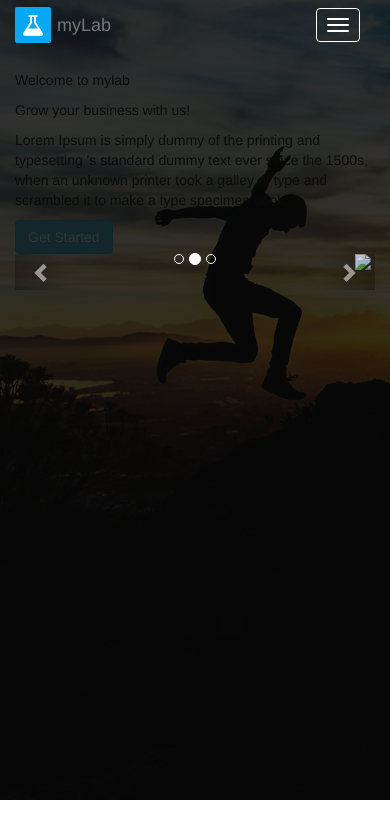
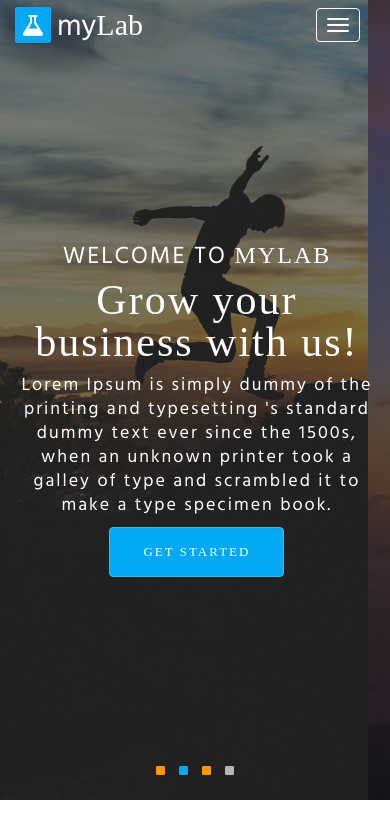
Before and after one commit to nakhaev/myLab, a website: page app/index.html in a window 390 px wide. Drawn offline with nearby package versions, Linux system fonts and the light colour scheme; a web font is replaced by a local one.

Commit message:
section start mobile complite

```diff
--- a/app/index.html
+++ b/app/index.html
@@ -45,7 +45,7 @@
       </header>
       <div class="greeting-wrapper">
         <div class="greeting">
-          <p class="welcome">Welcome to <span class="bold">mylab</span></p>
+          <h1 class="welcome">Welcome to <span class="bold">mylab</span></h1>
           <p class="tagline">Grow your business with us!</p>
           <p>Lorem Ipsum is simply dummy of the printing and typesetting 's standard dummy text ever since the 1500s, when an unknown printer took a galley of type and scrambled it to make a type specimen book.</p>
           <button type="button" class="btn btn-info">Get Started</button>
@@ -57,34 +57,24 @@
           <li data-target="#carousel-example-generic" data-slide-to="0" class="active"></li>
           <li data-target="#carousel-example-generic" data-slide-to="1"></li>
           <li data-target="#carousel-example-generic" data-slide-to="2"></li>
+          <li data-target="#carousel-example-generic" data-slide-to="3"></li>
         </ol>
 
         <!-- Wrapper for slides -->
         <div class="carousel-inner" role="listbox">
           <div class="item active">
-            <img src="..." alt="...">
-            <div class="carousel-caption">
-              ...
-            </div>
+            <div class="bg-slide slide1"></div>
           </div>
           <div class="item">
-            <img src="..." alt="...">
-            <div class="carousel-caption">
-              ...
-            </div>
+            <div class="bg-slide slide2"></div>
           </div>
-          ...
+          <div class="item">
+            <div class="bg-slide slide3"></div>
+          </div>
+          <div class="item">
+            <div class="bg-slide slide4"></div>
+          </div>
         </div>
-
-        <!-- Controls -->
-        <a class="left carousel-control" href="#carousel-example-generic" role="button" data-slide="prev">
-          <span class="glyphicon glyphicon-chevron-left" aria-hidden="true"></span>
-          <span class="sr-only">Previous</span>
-        </a>
-        <a class="right carousel-control" href="#carousel-example-generic" role="button" data-slide="next">
-          <span class="glyphicon glyphicon-chevron-right" aria-hidden="true"></span>
-          <span class="sr-only">Next</span>
-        </a>
       </div>
     </section>
 
--- a/app/less/myLabStyle.less
+++ b/app/less/myLabStyle.less
@@ -20,6 +20,9 @@
   }
 }
 
+@mainBlue: #03a9f4;
+@mainOrange: #ff9800;
+
 .font-face('Hind-Bold', normal, '../fonts/font_hind/Hind-Bold');
 .font-face('Hind-Light', normal, '../fonts/font_hind/Hind-Light');
 .font-face('Hind-Medium', normal, '../fonts/font_hind/Hind-Medium');
@@ -35,17 +38,10 @@
 .start {
 	position: relative;
 	max-height: 800px;
-	background: url('../img/startBg.jpg') left top/cover no-repeat;
 	height: 100vh;
-	.mask {
-		position: absolute;
-		top: 0;
-		right: 0;
-		bottom: 0;
-		left: 0;
-		background: rgba(0, 0, 0, 0.8);
-	}
 	.header {
+		position: relative;
+		z-index: 5;
 		.navbar {
 			background: transparent;
 			border: none;
@@ -53,14 +49,22 @@
 				.navbar-brand {
 					background: url('../img/logoImg.png') left center no-repeat;
 					padding: 0 0 0 42px;
-					line-height: 50px;
+					color: #fff;
+					font: 30px/50px 'Hind-Regular';
+					.bold {
+						font: 30px/50px 'Hind-Semibold';
+					}
 				}
-				.navbar-toggle {
+				.navbar-toggle, .navbar-toggle:hover, .navbar-toggle:focus {
 					border: 1px solid #fff;
+					background: transparent;
 					.icon-bar {
 						background-color: #fff;
 					}
 				}
+			}
+			.navbar-nav > li {
+				background: rgba(0, 0, 0, 0.9);
 			}
 			.navbar-nav > li > a {
 				color: #fff;
@@ -69,7 +73,110 @@
 			}
 			.navbar-nav > .active > a {
 				background: transparent;
-				border-bottom: 2px solid #03a9f4;
+				border-bottom: 2px solid @mainBlue;
+			}
+		}
+
+	}
+	.greeting-wrapper {
+		position: absolute;
+		top: 0;
+		right: 0;
+		bottom: 0;
+		left: 0;
+		text-align: center;
+		z-index: 4;
+		color: #fff;
+		.greeting {
+			display: inline-block;
+			vertical-align: middle;
+			max-width: 95%;
+			.welcome {
+				font: 24px/24px 'Hind-Regular';
+				text-transform: uppercase;
+				letter-spacing: 2px;
+				.bold {
+					font: 24px/24px 'Hind-Semibold';
+				}
+			}
+			.tagline {
+				font: 42px/42px 'Hind-Semibold';
+				letter-spacing: 2px;
+			}
+			p {
+				font: 18px/24px 'Hind-Regular'; //18px/24px
+				letter-spacing: 2px;
+			}
+			.btn-info {
+				background: @mainBlue;
+				font: 13px/48px 'Hind-Semibold';
+				text-transform: uppercase;
+				letter-spacing: 2px;
+				padding: 0 33px;
+				vertical-align: middle;
+			}
+		}
+	}
+	.greeting-wrapper::before {
+		display: inline-block;
+		content: "";
+		height: 100%;
+		vertical-align: middle;
+	}
+	.carousel {
+		position: absolute;
+		top: 0;
+		right: 0;
+		bottom: 0;
+		left: 0;
+		z-index: 2;
+		.carousel-indicators {
+			li {
+				width: 9px;
+				height: 9px;
+				border-radius: 1px;
+				margin: 0 5px;
+				background: #b6b6b6;
+				border-color: #b6b6b6;
+			}
+			li:nth-child(odd) {
+				background: @mainOrange;
+				border-color: @mainOrange;
+			}
+			li.active {
+				background: @mainBlue;
+				border-color: @mainBlue;
+			}
+		}
+		.carousel-inner {
+			.item {
+				.bg-slide {
+					height: 100vh;
+					max-height: 800px;
+				}
+				.slide1 {
+					background: url('../img/slide1.jpg') left top/cover no-repeat;
+				}
+				.slide2 {
+					background: url('../img/slide2.jpg') left top/cover no-repeat;
+				}
+				.slide3 {
+					background: url('../img/slide3.jpg') center top/cover no-repeat;
+				}
+				.slide4 {
+					background: url('../img/slide4.jpg') center top/cover no-repeat;
+				}
+			}
+			.item::after {
+				display: block;
+				content: "";
+				position: absolute;
+				top: 0;
+				right: 0;
+				bottom: 0;
+				left: 0;
+				background: rgba(33, 33, 33, 0.6);
+				z-index: 100;
 			}
 		}
 	}
```
Also changed, not shown: app/css/myLabStyle.css, app/img/slide1.jpg (renamed from app/img/startBg.jpg), app/img/slide2.jpg (added), app/img/slide3.jpg (added), app/img/slide4.jpg (added).
